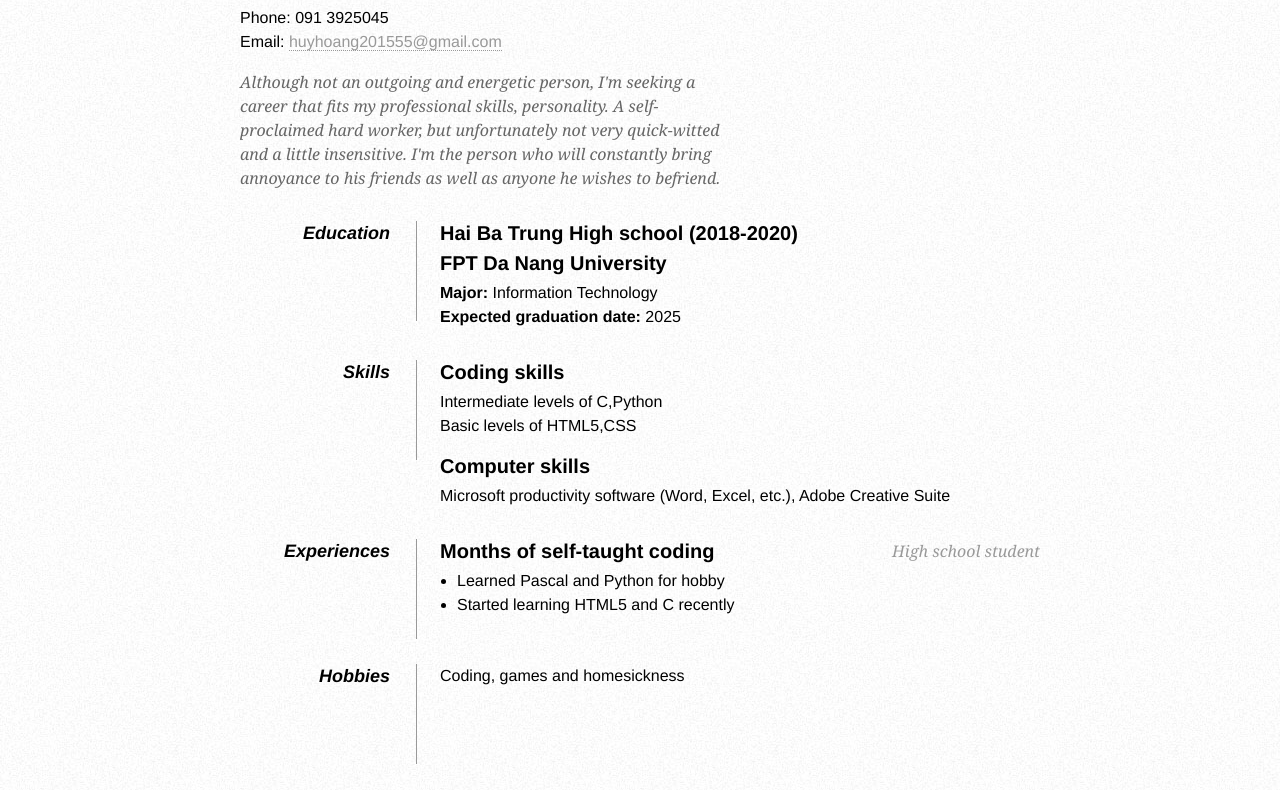
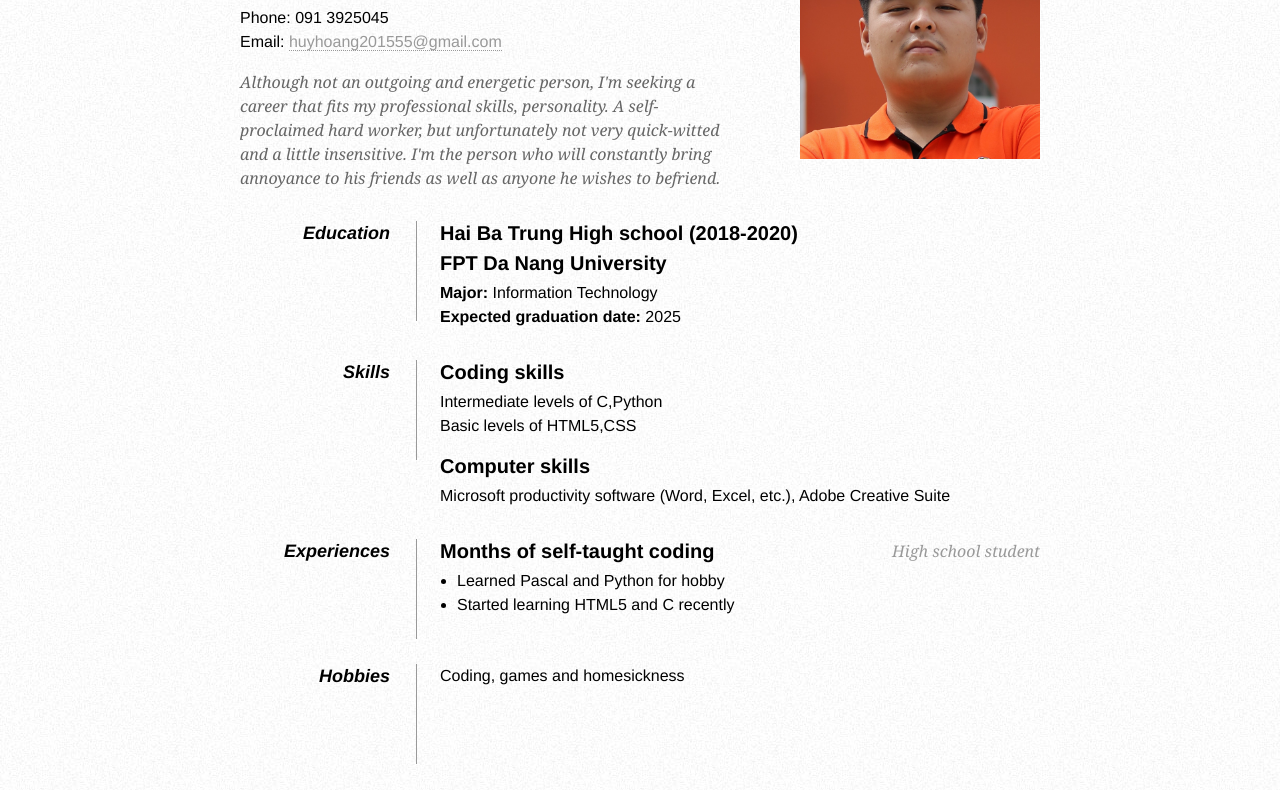
Before and after one commit to boybun0154/resume, a plain HTML site: page index.html in a window 1280 px wide. Shown: the part 91-881 px from the top of the page. Drawn offline with Linux system fonts and the light colour scheme; files whose address does not match are found by name.

Commit message:
Update index.html

```diff
--- a/index.html
+++ b/index.html
@@ -14,7 +14,7 @@
 
     <div id="page-wrap">
 
-        <img src="images/avatar.jpg" height="240px" width="240px" alt="Avatar" id="pic" />
+        <img src="avatar.jpg" height="240px" width="240px" alt="Avatar" id="pic" />
 
         <div id="contact-info" class="vcard">
 
```
